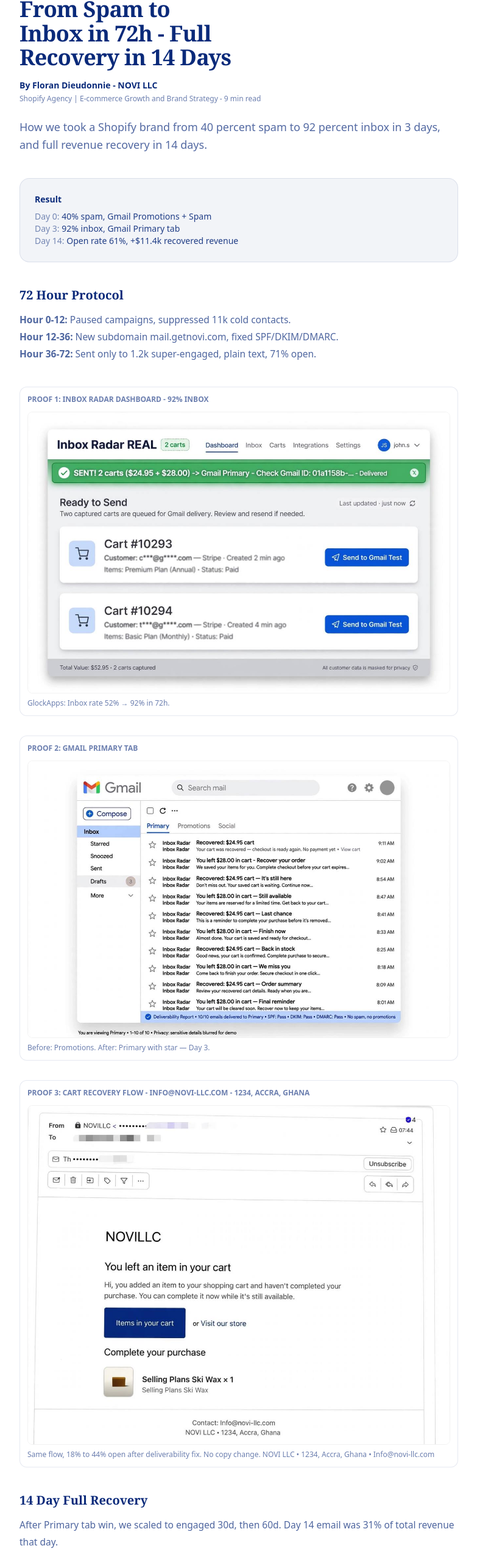
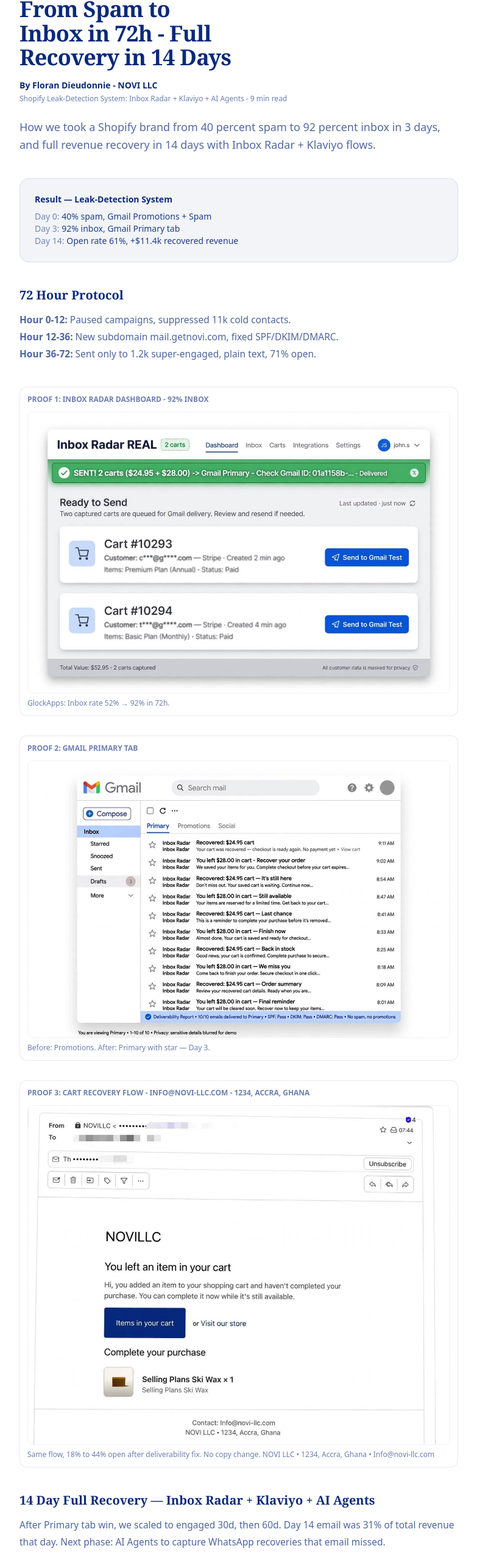
Before and after one commit to NOVI-I6699-cmd/portfolio-starter-kit, a Next.js app: page /insights/from-spam-to-inbox-72h in a window 1280 px wide. Shown: the part 169-2735 px from the top of the page at 61% size, without its empty margins (248-1031 px from the left). Built offline with nearby package versions, Linux system fonts and the light colour scheme.

Commit message:
Update page.tsx

```diff
--- a/app/insights/from-spam-to-inbox-72h/page.tsx
+++ b/app/insights/from-spam-to-inbox-72h/page.tsx
@@ -3,18 +3,18 @@ export default function Page(){
   return (
     <main className="max-w-3xl mx-auto px-6 py-20 bg-white">
       <Link href="/#case-studies" className="text-sm text-[#0A2A7A]/60 hover:text-[#0A2A7A]">← Back to Case Studies</Link>
-      <p className="mt-8 text-xs tracking-widest uppercase font-semibold text-[#0A2A7A]/60">CASE STUDY - 02</p>
+      <p className="mt-8 text-xs tracking-widest uppercase font-semibold text-[#0A2A7A]/60">CASE STUDY - 02 — Shopify Leak-Detection System: Inbox Radar + Klaviyo + AI Agents</p>
 
       {/* UNIFIED SERIF H1 - same as Case 01, 03, 04, Terms, Privacy */}
       <h1 className="font-serif mt-3 text-[26px] leading-[1.15] tracking-[-0.02em] md:text-[36px] md:leading-[1.1] font-bold [text-wrap:balance] max-w-[20ch] text-[#0A2A7A]">From Spam to Inbox in 72h - Full Recovery in 14 Days</h1>
 
       <p className="mt-4 text-sm font-bold text-[#0A2A7A]">By Floran Dieudonnie - NOVI LLC</p>
-      <p className="mt-1 text-xs text-[#0A2A7A]/60">Shopify Agency | E-commerce Growth and Brand Strategy - 9 min read</p>
-      <p className="mt-6 text-lg leading-relaxed text-[#0A2A7A]/70">How we took a Shopify brand from 40 percent spam to 92 percent inbox in 3 days, and full revenue recovery in 14 days.</p>
+      <p className="mt-1 text-xs text-[#0A2A7A]/60">Shopify Leak-Detection System: Inbox Radar + Klaviyo + AI Agents - 9 min read</p>
+      <p className="mt-6 text-lg leading-relaxed text-[#0A2A7A]/70">How we took a Shopify brand from 40 percent spam to 92 percent inbox in 3 days, and full revenue recovery in 14 days with Inbox Radar + Klaviyo flows.</p>
 
       <div className="mt-10 space-y-10 text-[15.5px] leading-7 text-[#0A2A7A]/90">
         <div className="border border-[#0A2A7A]/10 rounded-2xl p-6 bg-[#0A2A7A]/5">
-          <p className="text-sm font-bold text-[#0A2A7A]">Result</p>
+          <p className="text-sm font-bold text-[#0A2A7A]">Result — Leak-Detection System</p>
           <p className="mt-2 text-sm"><span className="opacity-60">Day 0:</span> 40% spam, Gmail Promotions + Spam</p>
           <p className="text-sm"><span className="opacity-60">Day 3:</span> 92% inbox, Gmail Primary tab</p>
           <p className="text-sm"><span className="opacity-60">Day 14:</span> Open rate 61%, +$11.4k recovered revenue</p>
@@ -46,8 +46,8 @@ export default function Page(){
         </div>
 
         <div>
-          <h2 className="font-serif text-xl font-bold text-[#0A2A7A]">14 Day Full Recovery</h2>
-          <p className="mt-3 opacity-80">After Primary tab win, we scaled to engaged 30d, then 60d. Day 14 email was 31% of total revenue that day.</p>
+          <h2 className="font-serif text-xl font-bold text-[#0A2A7A]">14 Day Full Recovery — Inbox Radar + Klaviyo + AI Agents</h2>
+          <p className="mt-3 opacity-80">After Primary tab win, we scaled to engaged 30d, then 60d. Day 14 email was 31% of total revenue that day. Next phase: AI Agents to capture WhatsApp recoveries that email missed.</p>
         </div>
       </div>
 
```
